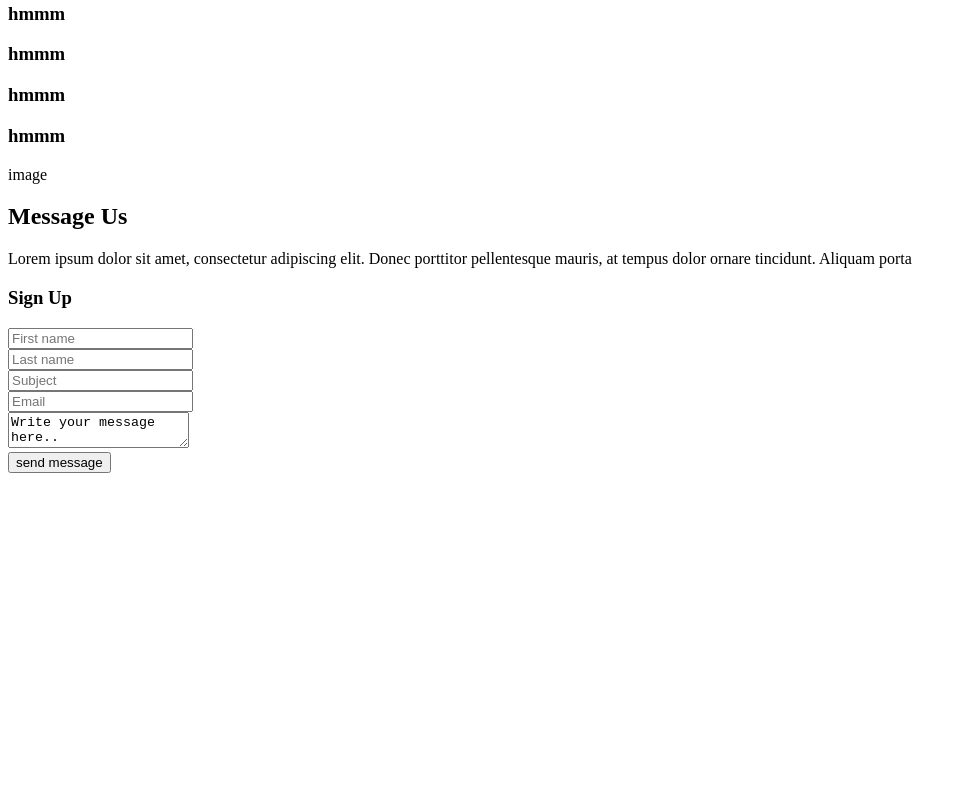
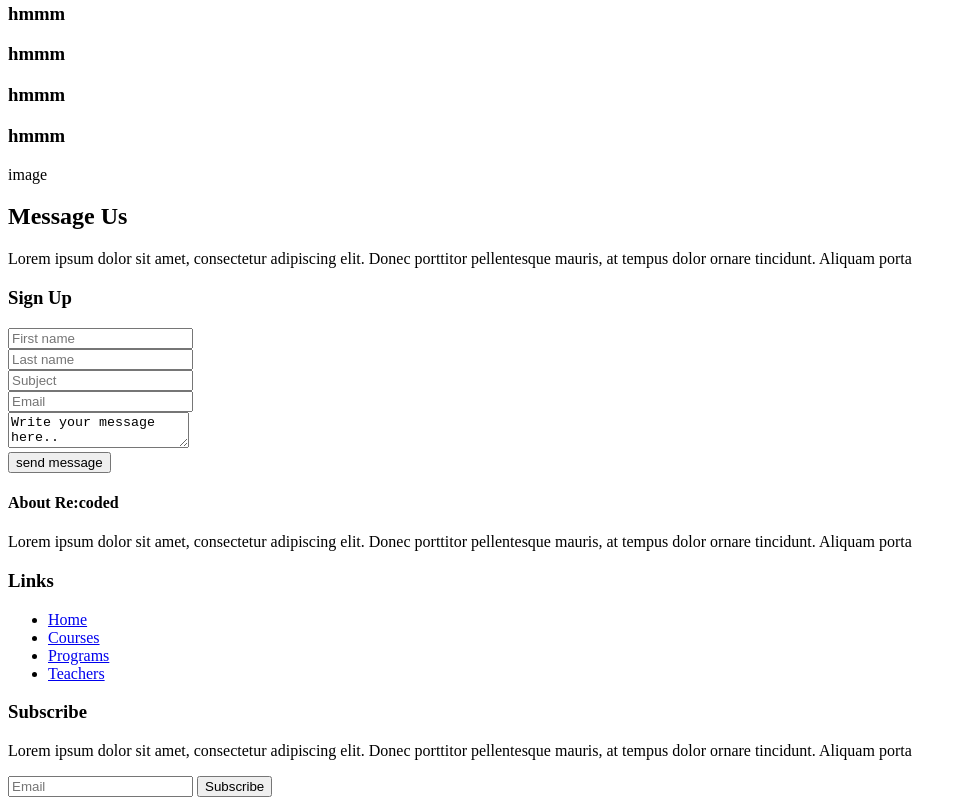
Before and after one commit to Ahmed-Hassany/Recoded-Assignments, a plain HTML site: page assignment1-9-22/index.html in a window 1280 px wide. Shown: the part 2813-3618 px from the top of the page, without its empty margins (0-967 px from the left). Before the commit the page ends 3294 px from the top, so only its background shows below. Drawn offline with Linux system fonts and the light colour scheme.

Commit message:
Footer Added

```diff
--- a/assignment1-9-22/index.html
+++ b/assignment1-9-22/index.html
@@ -150,6 +150,32 @@
             </form>
         </section>
 
+        <footer>
+            <div>
+                <h4>About Re:coded</h4>
+                <p>Lorem ipsum dolor sit amet, consectetur adipiscing elit. Donec porttitor pellentesque mauris,
+                        at tempus dolor ornare tincidunt. Aliquam porta
+                </p>
+            </div>
+            <div>
+                <h3>Links</h3>
+                <ul>
+                    <li><a href="#">Home</a></li>
+                    <li><a href="#">Courses</a></li>
+                    <li><a href="#">Programs</a></li>
+                    <li><a href="#">Teachers</a></li>
+                </ul>
+            </div>
+            <div>
+                <h3>Subscribe</h3>
+                <p>Lorem ipsum dolor sit amet, consectetur adipiscing elit. Donec porttitor pellentesque mauris,
+                        at tempus dolor ornare tincidunt. Aliquam porta
+                </p>
+                <input type="email" name="email" placeholder="Email">
+                <input type="submit" value="Subscribe">
+            </div>
+
+        </footer>
 
 
 
```
